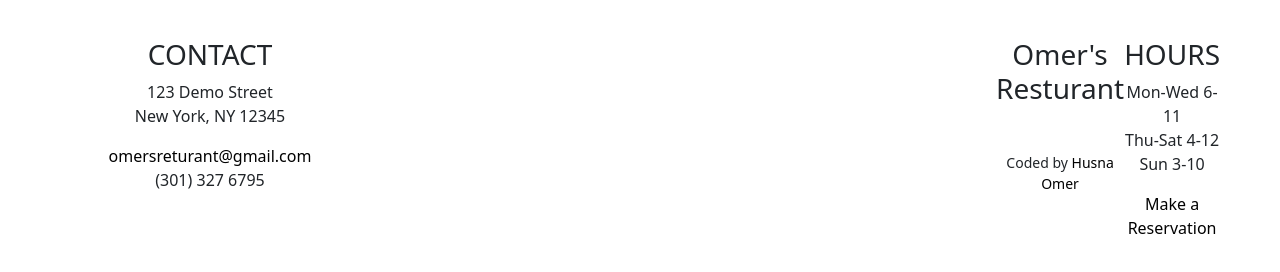
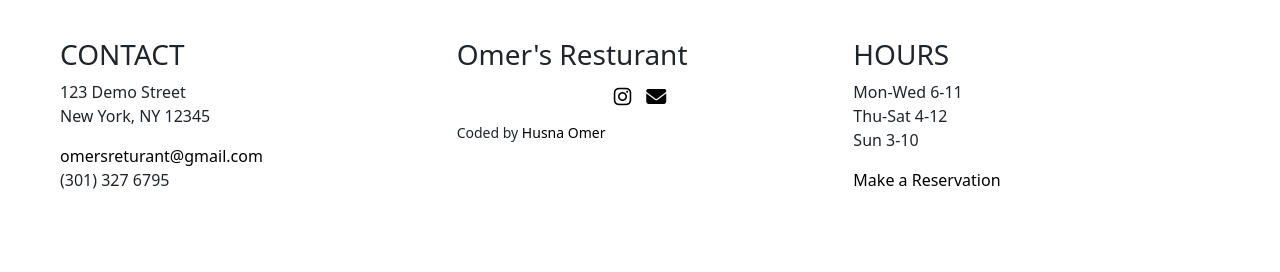
Before and after one commit to husnaomer/Resturant-website, a website: page index.html in a window 1280 px wide. Shown: the part 1132-1404 px from the top of the page. After the commit the page ends 1380 px from the top, so only its background shows below. Drawn offline with nearby package versions, Linux system fonts and the light colour scheme.

Commit message:
fix footer issues

```diff
--- a/index.html
+++ b/index.html
@@ -78,7 +78,7 @@
     </div>
     <footer class="footer">
         <div class="footer-container">
-            <div class="footer-section-contact">
+            <div class="footer-section footer-contact">
                 <h3>
                     CONTACT
                 </h3>
@@ -87,22 +87,21 @@
                 <a href="mailto:email@example">omersreturant@gmail.com</a>
                 <p>(301) 327 6795</p>
             </div>
-        </div>
-        <div class="footer-section-icons">
+            <div class="footer-section footer-brand">
                 <h3>
                     Omer's Resturant
                 </h3>
                 <div class="social-icons">
-                <a href="#"><i class="fa-brands fa-yelp"></i></a>
                     <a href="#"><i class="fa-brands fa-instagram"></i></a>
-                <a href="#"><i class="fa-brands fa-twitter"></i></a>
+                    <a href="#"><i class="fa-solid fa-envelope"></i></a>
                 </div>
                 <p class="credits">Coded by <a href="#">Husna Omer</a></p>
             </div>
-        <div class="footer-section-icons">
+            <div class="footer-section footer-hours">
                 <h3>HOURS</h3>
                 <p>Mon-Wed 6-11<br> Thu-Sat 4-12<br>Sun 3-10</p>
                 <a href="#">Make a Reservation</a>
+            </div>
         </div>
     </footer>
     <script src="https://cdnjs.cloudflare.com/ajax/libs/bootstrap/5.3.3/js/bootstrap.bundle.min.js"></script>
--- a/style.css
+++ b/style.css
@@ -13,12 +13,7 @@ body{
     background-position: center;
 
 }
-.footer{
-    background-color: white;
-    padding: 40px 20px;
-    text-align: center;
 
-}
 .navbar{
     background-color: transparent !important;
     position: fixed;
@@ -203,25 +198,33 @@ a{
     margin-top: -470px;
 
 }
+.footer{
+    background-color: white;
+    padding: 40px 20px;
+    text-align: center;
+    width: 100%;
+}
 .footer-container{
     display: flex;
     flex-direction: column;
     align-items: center;
-    justify-content: center;
     gap: 30px;
+    max-width: 1200px;
+    margin: 0 auto;
 }
 .footer-section-contact, .footer-section-icons{
     max-width: 300px;
 }
-.social-icons{
-    display: flex;
+.footer .social-icons{
+    display: flex !important;
+    visibility: visible !important;
     justify-content: center;
     gap: 15px;
     font-size: 20px;
     margin-top: 10px;
 }
 .social-icons a{
-    color: black;
+    color: black !important;
     text-decoration: none;
 }
 .social-icons a:hover{
@@ -266,8 +269,8 @@ a{
         font-size: 15px;
         width: 100;
     }
-    .social-icons{
-        display: flex !important;
+    .navbar .social-icons{
+
         position: absolute;
         top: 20px;
         right: 20px;
@@ -275,7 +278,7 @@ a{
         font-size: 18px;
         color: white;
     }
-    .social-icons a{
+    .navbar .social-icons a{
         color: white !important;
         text-decoration: none;
     }
@@ -289,22 +292,45 @@ a{
         gap: 50px;
     }
     .footer{
-        display: flex;
+        display: flex !important;
         flex-direction: row;
         justify-content: space-between;
         align-items: flex-start;
         max-width: 1200px;
         margin: 0 auto;
+        text-align: left;
     }
     .footer-container{
+        display: flex;
         flex-direction: row;
         width: 100%;
         justify-content: space-between;
+        align-items: flex-start;
+        text-align: left;
+        width: 100%;
+
     }
-    .footer-section-contact, .footer-section-icons{
+    .footer-section, .footer-section{
         flex: 1;
+    }
+    .footer-section-icons:nth-child(2){
         text-align: center;
     }
+}
+.footer .social-icons{
+    display: flex !important;
+    justify-content: center;
+    align-items: center;
+    gap: 15px;
+    font-size: 20px;
+    margin-top: 10px;
+}
+.footer .social-icons a{
+    color: black !important;
+    text-decoration: none;
+}
+.footer .social-icons a:hover{
+    opacity: 0.7;
 }
 @media (max-width: 991px){
     .full-screen-menu{
@@ -332,7 +358,7 @@ a{
         flex-direction: column !important;
         text-align: center;
     }
-    .social-icons{
+    .navbar .social-icons{
         position: absolute;
         bottom: 60px;
         display: flex;
```
Lines whose indentation alone changed are shown as unchanged.
